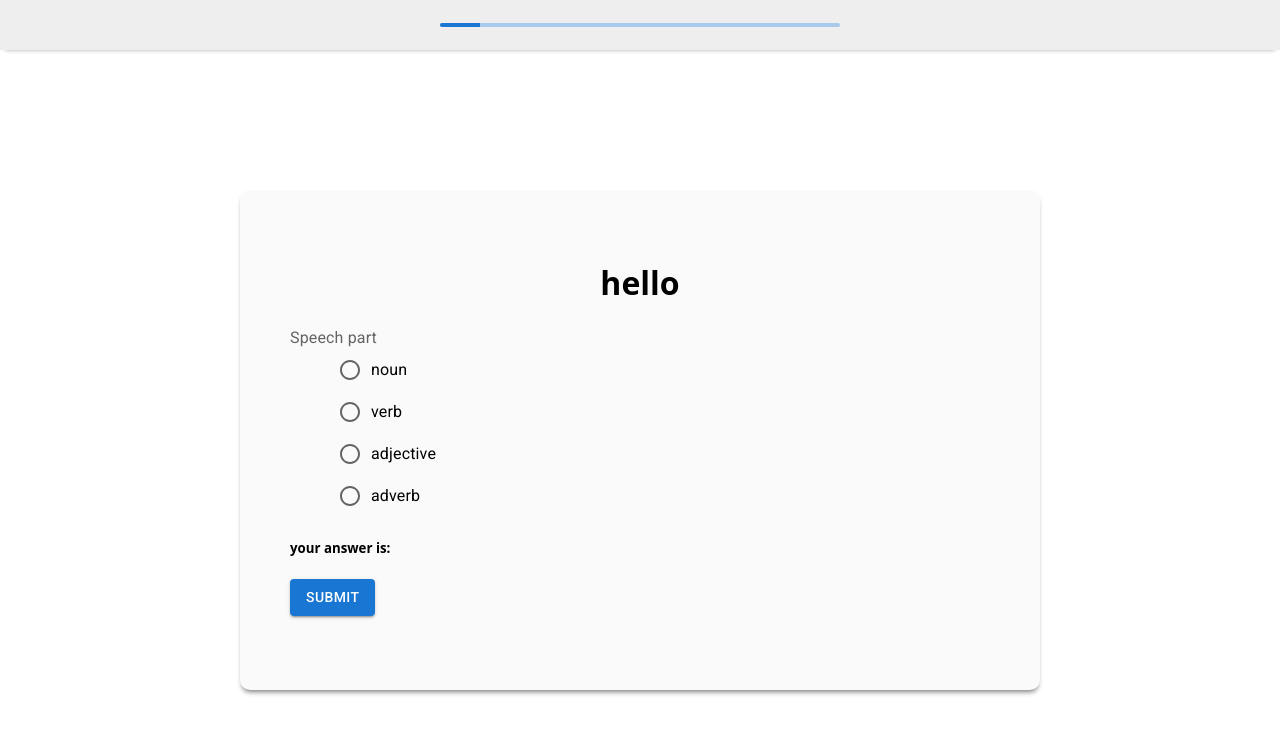
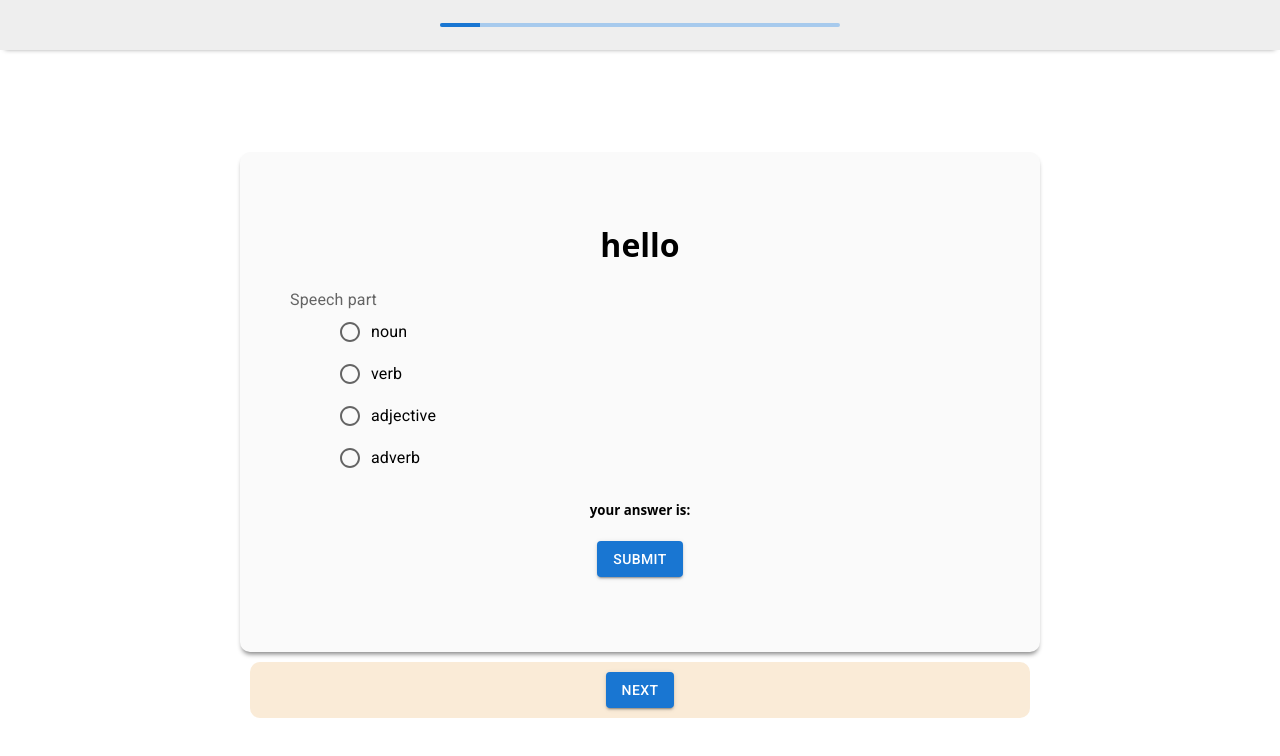
Before and after one commit to amratallah123/exams-system-interface, a React (Create React App) app: page / in a window 1280 px wide. Shown: the top 756 px of the page. Built offline with nearby package versions, Linux system fonts and the light colour scheme; no server answers.

Commit message:
get rank

```diff
--- a/src/pages/Rank.jsx
+++ b/src/pages/Rank.jsx
@@ -1,13 +1,22 @@
 import { Button } from "@mui/material";
-import React, { useState } from "react";
+import React, { useEffect, useState } from "react";
 import { Link } from "react-router-dom";
+import { postScoreAndGetRank } from "../services/services";
 import "../styles/rank.css";
 export const Rank = () => {
-  const [rank, setRank] = useState(80);
-
+  const [rank, setRank] = useState(0);
+  useEffect(() => {
+    getRank();
+  });
+  const getRank = async () => {
+    const results = await postScoreAndGetRank(90);
+    console.log(rank);
+    setRank(results.data);
+    console.log(rank);
+  };
   return (
     <div className="rankBox">
-      <h1>Your rank: {rank}</h1>
+      <h1>Your rank: {rank.rank}</h1>
       <h4> wow, congrats</h4>
 
       <Link to="/">
--- a/src/pages/Test.jsx
+++ b/src/pages/Test.jsx
@@ -1,3 +1,4 @@
+import { Button } from "@mui/material";
 import LinearProgress from "@mui/material/LinearProgress";
 import React, { useEffect, useState } from "react";
 import { Question } from "../components/Question";
@@ -7,16 +8,22 @@ import "../styles/test.css";
 
 export const Test = () => {
   const [words, setWords] = useState([]);
+  const [index, setIndex] = useState(0);
+
   useEffect(() => {
-    const fetchWords = async () => {
-      const results = await getWords();
-      console.log(words);
-      setWords(results.data);
-      console.log(words);
-    };
     fetchWords();
-  });
-
+  }, []);
+  const fetchWords = async () => {
+    const results = await getWords();
+    console.log(words);
+    setWords(results.data);
+    console.log(words);
+  };
+  const handleUpdateIndex = () => {
+    if (index >= 0 && index < 9) {
+      setIndex(index + 1);
+    }
+  };
   return (
     <div className="test">
       <div className="progress">
@@ -24,7 +31,12 @@ export const Test = () => {
       </div>
 
       <div className="questions">
-        <Question> </Question>
+        <Question question={words[index]}> </Question>
+        <div className="next">
+          <Button onClick={() => handleUpdateIndex()} variant="contained">
+            Next
+          </Button>
+        </div>
       </div>
     </div>
   );
--- a/src/services/services.js
+++ b/src/services/services.js
@@ -1,6 +1,9 @@
 import axios from "axios";
-const apiUrl = "http://localhost:1000/api/";
+const apiUrl = "http://localhost:3000/api/";
 
-export async function getWords() {
-  return await axios.get(apiUrl + "words");
+export function getWords() {
+  return axios.get(apiUrl + "words");
 }
+export function postScoreAndGetRank(score) {
+  return axios.post(apiUrl + "rank", { score });
+}
--- a/src/styles/question.css
+++ b/src/styles/question.css
@@ -14,7 +14,7 @@
     padding-left: 50px;
 }
 
-.next{
+.submit{
     text-align: center;
 }
 @media screen and (max-width: 800px) {
--- a/src/styles/test.css
+++ b/src/styles/test.css
@@ -19,6 +19,13 @@ justify-content: center;
     border-radius: 10px;
     margin-top: 23px;
 }
+.next{
+    text-align: center;
+    padding: 10px;
+    background-color: antiquewhite;
+    border-radius: 10px;
+    margin: 10px;
+}
 
 @media screen and (max-width: 800px) {
     .line{
```
